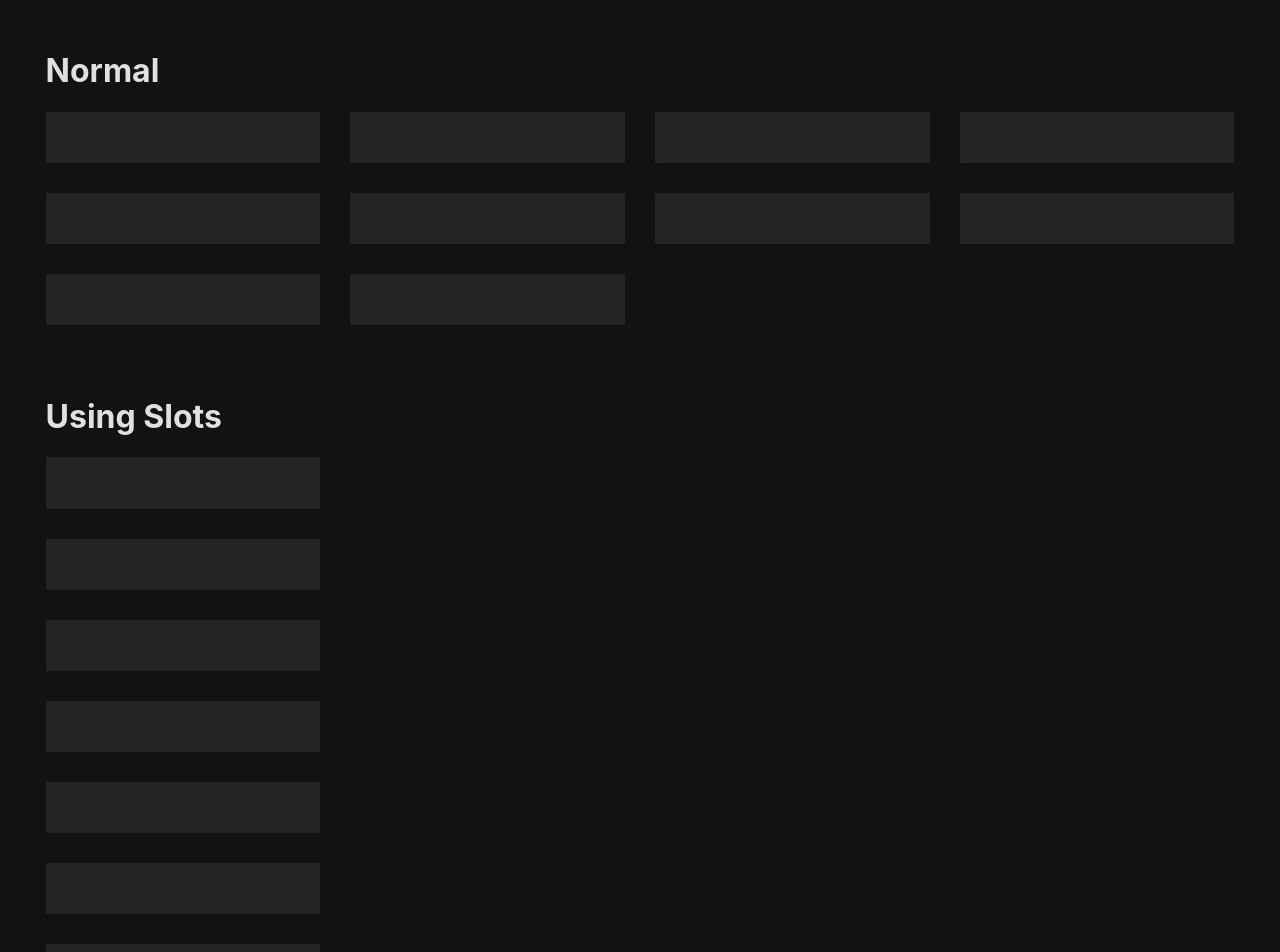
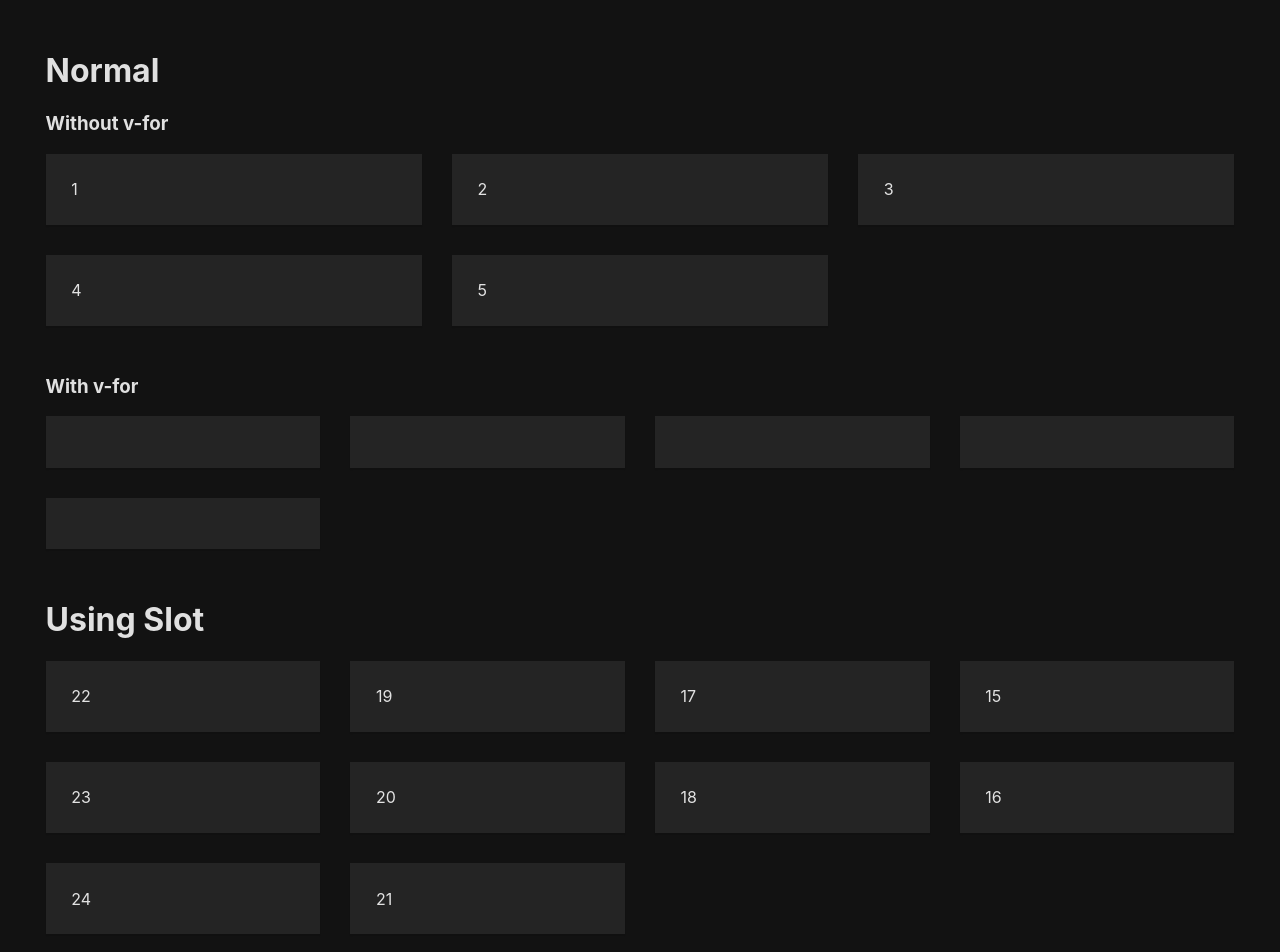
Before and after one commit to DaPotatoMan/vue-next-masonry, a Vue app: page / in a window 1280 px wide. Shown: the top 952 px of the page. Built offline with nearby package versions, Linux system fonts and the light colour scheme; no server answers.

Commit message:
feat: Improve item loading

```diff
--- a/src/lib/component.ts
+++ b/src/lib/component.ts
@@ -1,4 +1,5 @@
 import { defineComponent, h as createElement } from 'vue';
+import type { SlotWrapper } from './types';
 import { breakpointValue } from './helpers';
 import props from './props';
 
@@ -59,20 +60,19 @@ export default defineComponent({
       },
 
       getColumnsWithChildItems(): [] {
-         const columns = [] as any;
-         const [wrapper] = this.$slots.default?.() as any;
-         let children = wrapper?.children || [];
+         const columns: any = [];
 
-         if (wrapper && wrapper.type.name === 'TransitionGroup') {
-            console.warn(
-               'This component does not support <transition-group />. Using child elements.'
-            );
+         const slot = this.$slots.default?.() as SlotWrapper;
+         let children = [];
 
-            children = wrapper.children?.default()[0].children || [];
-         }
+         if (slot.length > 1) {
+            children = slot;
+         } else {
+            children = slot[0].children as any[];
 
-         if (this.resolveSlot && wrapper?.type?.description === 'Fragment') {
-            children = wrapper.children[0].children || [];
+            if (children.length === 1 && this.resolveSlot) {
+               children = children[0]?.children || [];
+            }
          }
 
          if (children.length === 0) return [];
--- a/src/tests/App.vue
+++ b/src/tests/App.vue
@@ -1,34 +1,43 @@
 <template>
    <main class="view-main">
       <h1>Normal</h1>
+
+      <h3>Without v-for</h3>
+      <masonry :cols="3" :gutter="{ default: '30px', 700: '20px' }">
+         <div class="item">1</div>
+         <div class="item">2</div>
+         <div class="item">3</div>
+         <div class="item">4</div>
+         <div class="item">5</div>
+      </masonry>
+
+      <h3>With v-for</h3>
       <masonry
          :cols="{ default: 4, '1000.5': 3, 700: 2, 400: 1 }"
          :gutter="{ default: '30px', 700: '20px' }"
       >
-         <transition-group>
-            <div v-for="index in 10" :key="index" class="item">
-               {{ data[generateRandom()] }}
-            </div>
-         </transition-group>
+         <div v-for="index in 5" :key="index" class="item">
+            {{ data[generateRandom()] }}
+         </div>
       </masonry>
 
-      <br>
-      <h1>Using Slots</h1>
+      <h1>Using Slot</h1>
       <MasonrySlot :resolve-slot="true">
-         <div v-for="index in 10" :key="index" class="item">
+         <ChildSlot v-for="index in 10" :key="index" class="item">
             {{ data[generateRandom()] }}
-         </div>
+         </ChildSlot>
       </MasonrySlot>
    </main>
 </template>
 
 <script lang="ts">
 import { defineComponent } from 'vue';
+import ChildSlot from './ChildSlot.vue';
 import MasonrySlot from './MasonrySlot.vue';
 
 export default defineComponent({
    name: 'App',
-   components: { MasonrySlot },
+   components: { MasonrySlot, ChildSlot },
    data() {
       return {
          data: []
--- /dev/null
+++ b/src/tests/ChildSlot.vue
@@ -0,0 +1,6 @@
+<template>
+   <div>
+      {{ $.uid }}
+      <slot />
+   </div>
+</template>
--- a/tsconfig.json
+++ b/tsconfig.json
@@ -15,7 +15,7 @@
       "importHelpers": true,
       "forceConsistentCasingInFileNames": true,
 
-      "lib": ["ESNext", "DOM"],
+      "lib": ["ESNext", "DOM", "DOM.Iterable"],
       "types": ["vite/client", "@types/node"],
 
       "paths": {
```
Also changed, not shown: src/lib/types.d.ts (added, +9 -0 lines).
